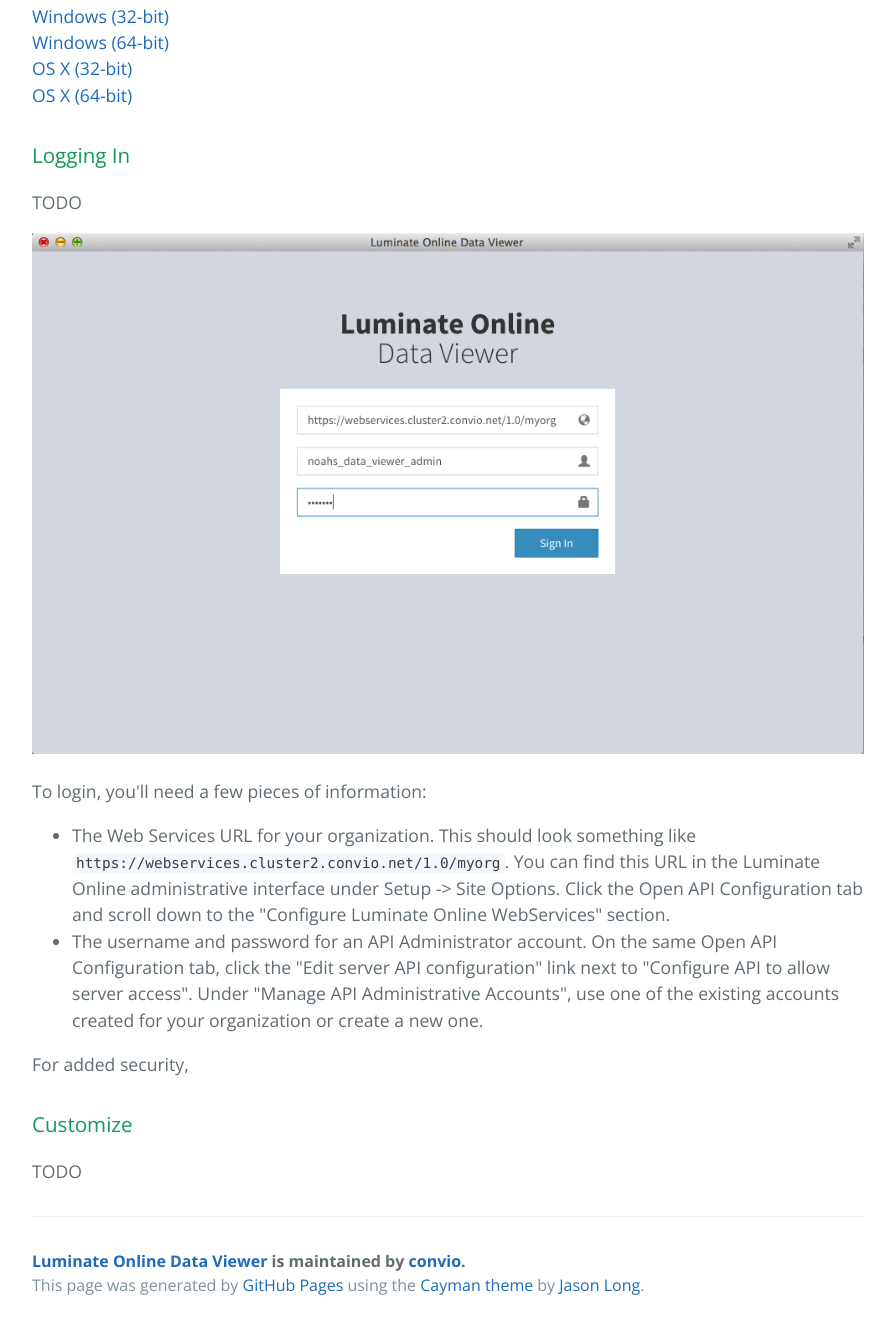
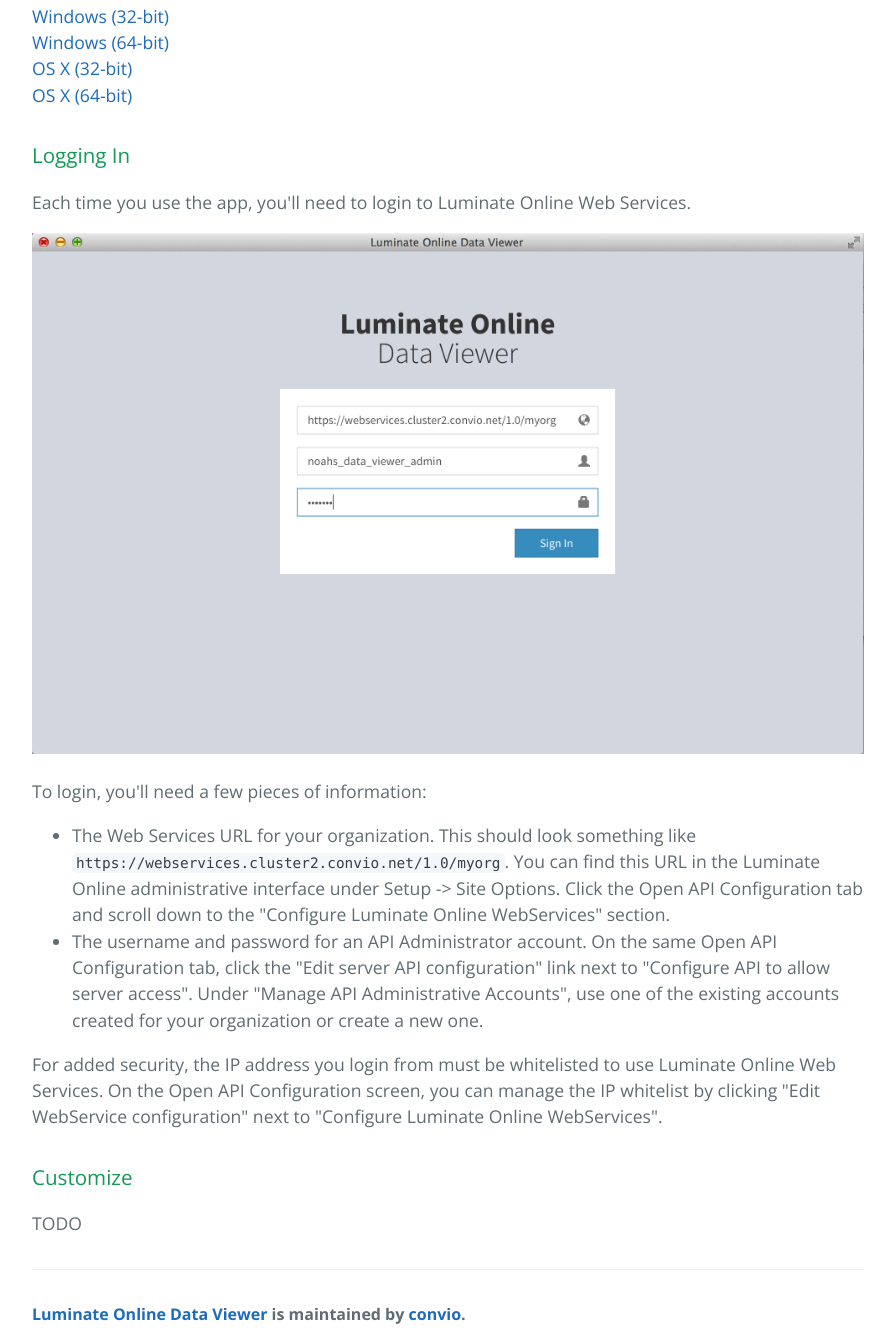
Before and after one commit to convio/luminate-online-data-viewer, a plain HTML site: page index.html in a window 1280 px wide. Shown: the part 1182-2512 px from the top of the page, without its empty margins (192-1087 px from the left). Drawn offline with nearby package versions, Linux system fonts and the light colour scheme.

Commit message:
Add info on IP whitelisting

```diff
--- a/index.html
+++ b/index.html
@@ -35,7 +35,7 @@
 <h3>
 <a id="designer-templates" class="anchor" href="#logging-in" aria-hidden="true"><span class="octicon octicon-link"></span></a>Logging In</h3>
 
-<p>TODO</p>
+<p>Each time you use the app, you'll need to login to Luminate Online Web Services.</p>
 
 <p><img alt="Login Screen" src="screenshot-login.png"></p>
 
@@ -46,7 +46,7 @@
 <li>The username and password for an API Administrator account. On the same Open API Configuration tab, click the "Edit server API configuration" link next to "Configure API to allow server access". Under "Manage API Administrative Accounts", use one of the existing accounts created for your organization or create a new one.</li>
 </ul>
 
-<p>For added security, </p>
+<p>For added security, the IP address you login from must be whitelisted to use Luminate Online Web Services. On the Open API Configuration screen, you can manage the IP whitelist by clicking "Edit WebService configuration" next to "Configure Luminate Online WebServices".</p>
 
 <h3>
 <a id="creating-pages-manually" class="anchor" href="#customize" aria-hidden="true"><span class="octicon octicon-link"></span></a>Customize</h3>
```
Also changed, not shown: params.json (+1 -1 lines).
